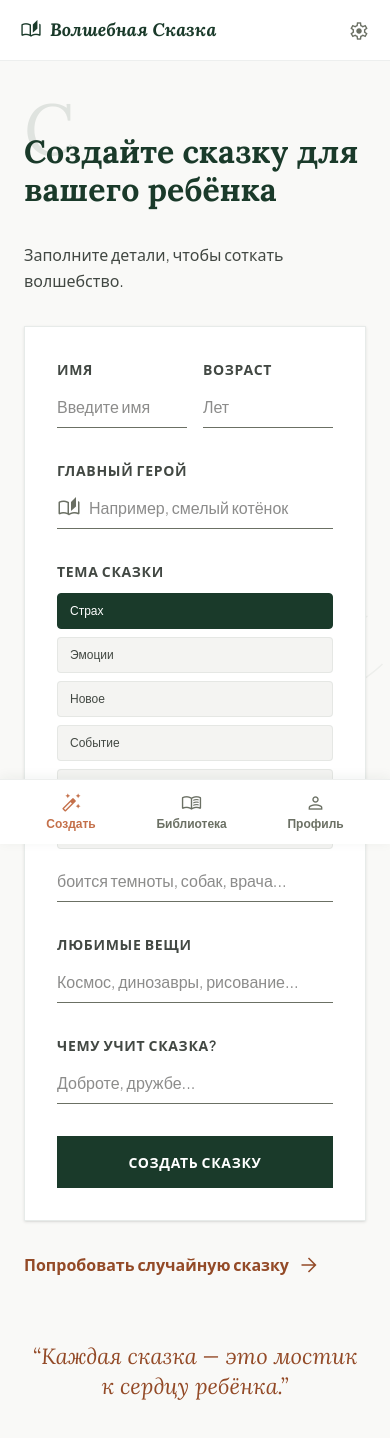
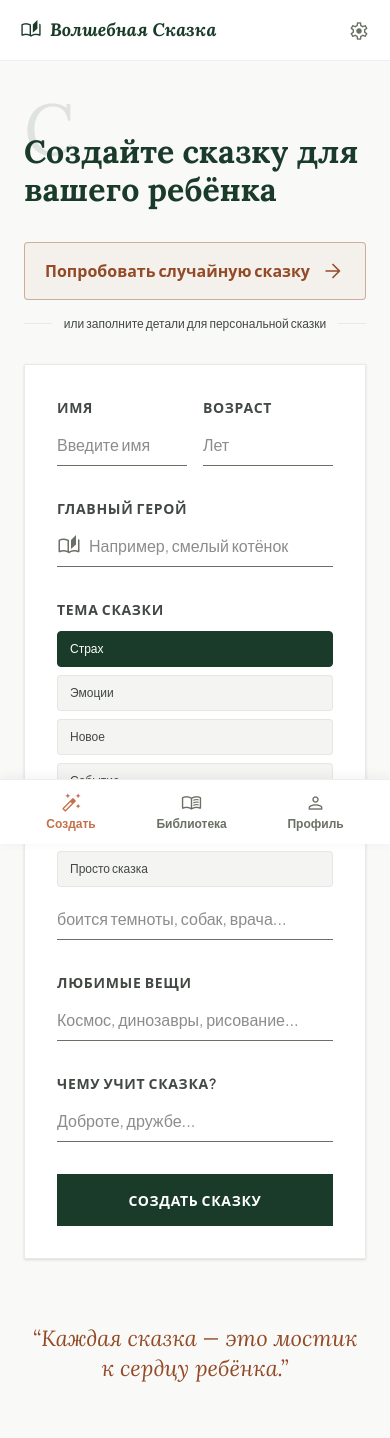
Before and after one commit to GavrilovIgor/fairy-tale-app, a Next.js app: page / in a window 390 px wide. Shown: the top 1438 px of the page. Built offline with nearby package versions, Linux system fonts and the light colour scheme.

Commit message:
auto-sync 2026-05-15 16:50

```diff
--- a/app/page.tsx
+++ b/app/page.tsx
@@ -443,9 +443,7 @@ function CreateForm({onGenerate,isLoading}:{onGenerate:(f:FormData)=>Promise<voi
       </div>
 
       {/* ── MOBILE — single column ── */}
-      <div className="md:hidden px-edge-margin-mobile pt-stack-lg pb-32 relative">
-        <div className="absolute inset-0 botanical-bg z-0" aria-hidden />
-        <div className="relative z-10">
+      <div className="md:hidden px-edge-margin-mobile pt-stack-lg pb-32">
         <div className="mb-stack-lg">
           <span className="font-lora text-[72px] leading-none text-primary/10 select-none block" aria-hidden>С</span>
           <h1 className="font-lora font-bold text-[32px] leading-[1.2] text-[#1a3a2a] -mt-8">
@@ -453,9 +451,19 @@ function CreateForm({onGenerate,isLoading}:{onGenerate:(f:FormData)=>Promise<voi
           </h1>
         </div>
 
-          <p className="font-body-md text-body-md text-on-surface-variant mb-stack-lg">
-            Заполните детали, чтобы соткать волшебство.
-          </p>
+        {/* Случайная сказка — первый CTA, сразу под заголовком */}
+        <button type="button" onClick={handleRandom} disabled={isLoading}
+          className="w-full mb-stack-md flex items-center justify-between px-5 py-4 rounded-lg border border-secondary/40 bg-secondary/5 hover:bg-secondary/10 transition-colors cursor-pointer disabled:opacity-40">
+          <span className="font-bold font-body-md text-secondary">Попробовать случайную сказку</span>
+          <span className="material-symbols-outlined text-secondary">arrow_forward</span>
+        </button>
+
+        {/* Разделитель */}
+        <div className="flex items-center gap-3 mb-stack-lg">
+          <div className="flex-1 h-px" style={{background:'var(--border-light)'}}/>
+          <span className="text-xs text-on-surface-variant font-medium whitespace-nowrap">или заполните детали для персональной сказки</span>
+          <div className="flex-1 h-px" style={{background:'var(--border-light)'}}/>
+        </div>
 
         <div className="bg-surface-container-lowest border border-primary-container/10 p-stack-lg shadow-sm">
           <form onSubmit={async e=>{e.preventDefault();await onGenerate(form)}} className="space-y-stack-lg">
@@ -519,17 +527,10 @@ function CreateForm({onGenerate,isLoading}:{onGenerate:(f:FormData)=>Promise<voi
           </form>
         </div>
 
-          <button type="button" onClick={handleRandom} disabled={isLoading}
-            className="mt-stack-lg inline-flex items-center gap-2 text-secondary font-bold font-body-md hover:opacity-80 transition-opacity cursor-pointer disabled:opacity-40">
-            Попробовать случайную сказку
-            <span className="material-symbols-outlined">arrow_forward</span>
-          </button>
-
         <div className="mt-stack-xl text-center">
           <p className="font-lora italic text-[22px] leading-snug text-secondary">
             &ldquo;Каждая сказка — это мостик к сердцу ребёнка.&rdquo;
           </p>
-          </div>
         </div>
       </div>
     </>
```
Lines whose indentation alone changed are shown as unchanged.
